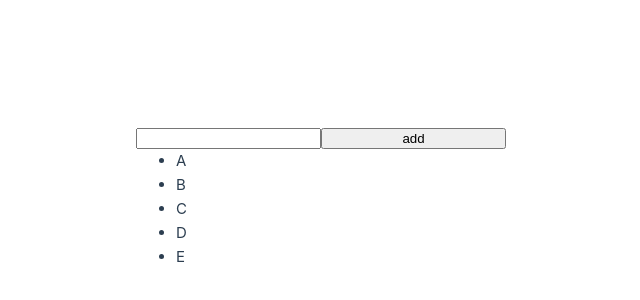
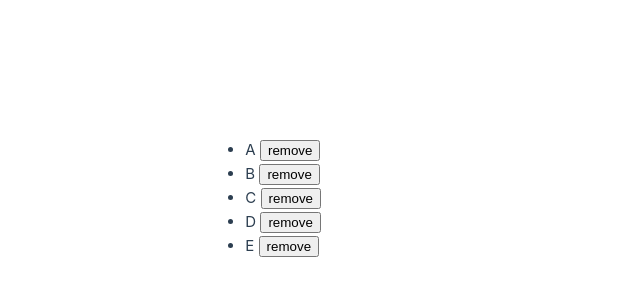
Before and after one commit to Nebyla/Vue_ABC, a Vue app: page / in a window 1280 px wide. Shown: the part 202-502 px from the top of the page, without its empty margins (319-959 px from the left). Built offline with nearby package versions, Linux system fonts and the light colour scheme.

Commit message:
54 упражнение

```diff
--- a/src/App.vue
+++ b/src/App.vue
@@ -2,24 +2,23 @@
 	export default {
 		data() {
       return {
-        newItem: '',
-		items: ['a', 'b', 'c', 'd', 'e'],
+
+        items: ['a', 'b', 'c', 'd', 'e'],
 	}
 },
 methods: {
-	addItem: function() {
-		this.items.push(this.newItem);
+	removeItem: function(index) {
+		this.items.splice(index, 1);
 	}
 }
 
   }
 </script>
 <template >
-  <input v-model="newItem">
-	<button @click="addItem">add</button>
   <ul>
 		<li v-for="(item, index) in items" :key="index">
 			{{ item }}
+			<button @click="removeItem(index)">remove</button>
 		</li>
 	</ul>
 
```
